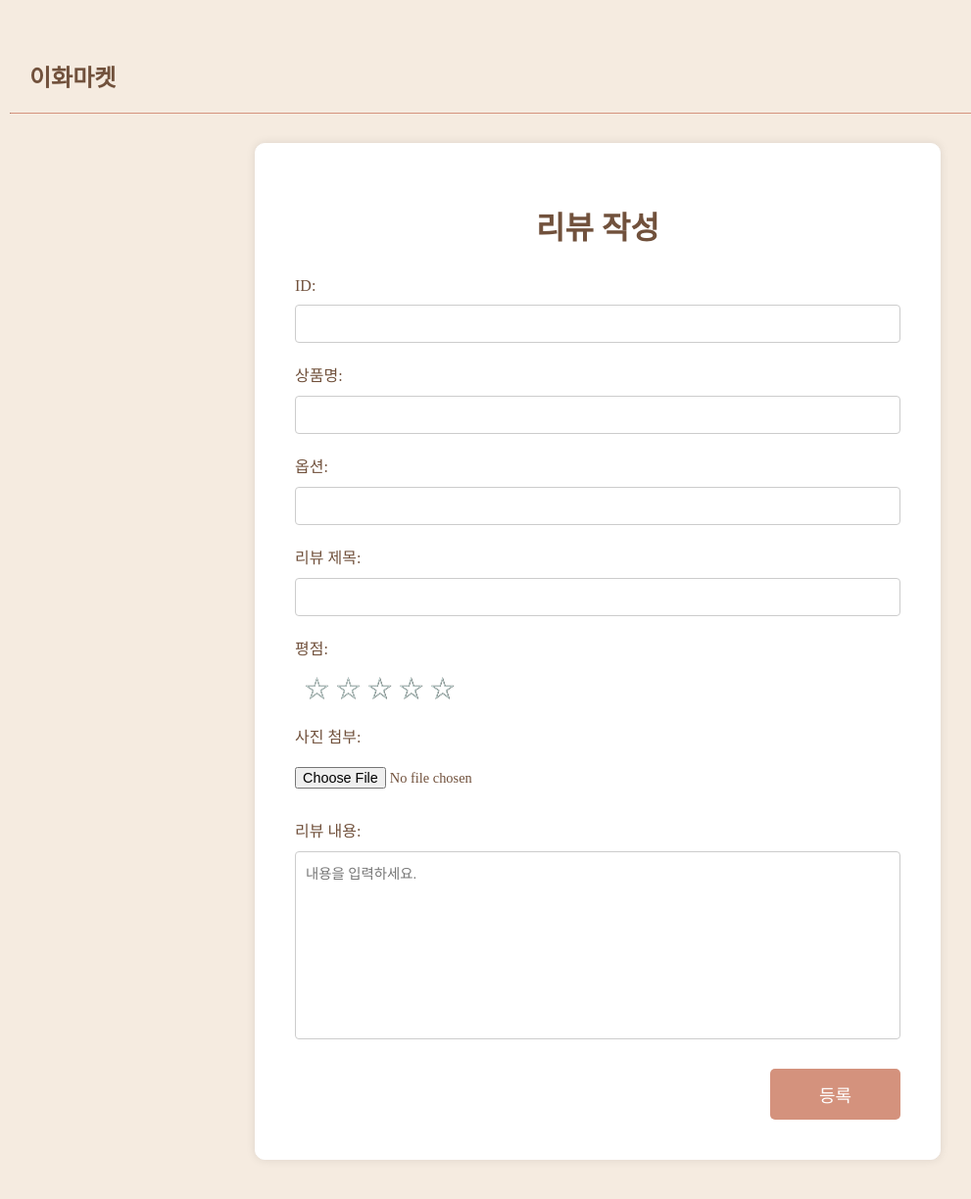
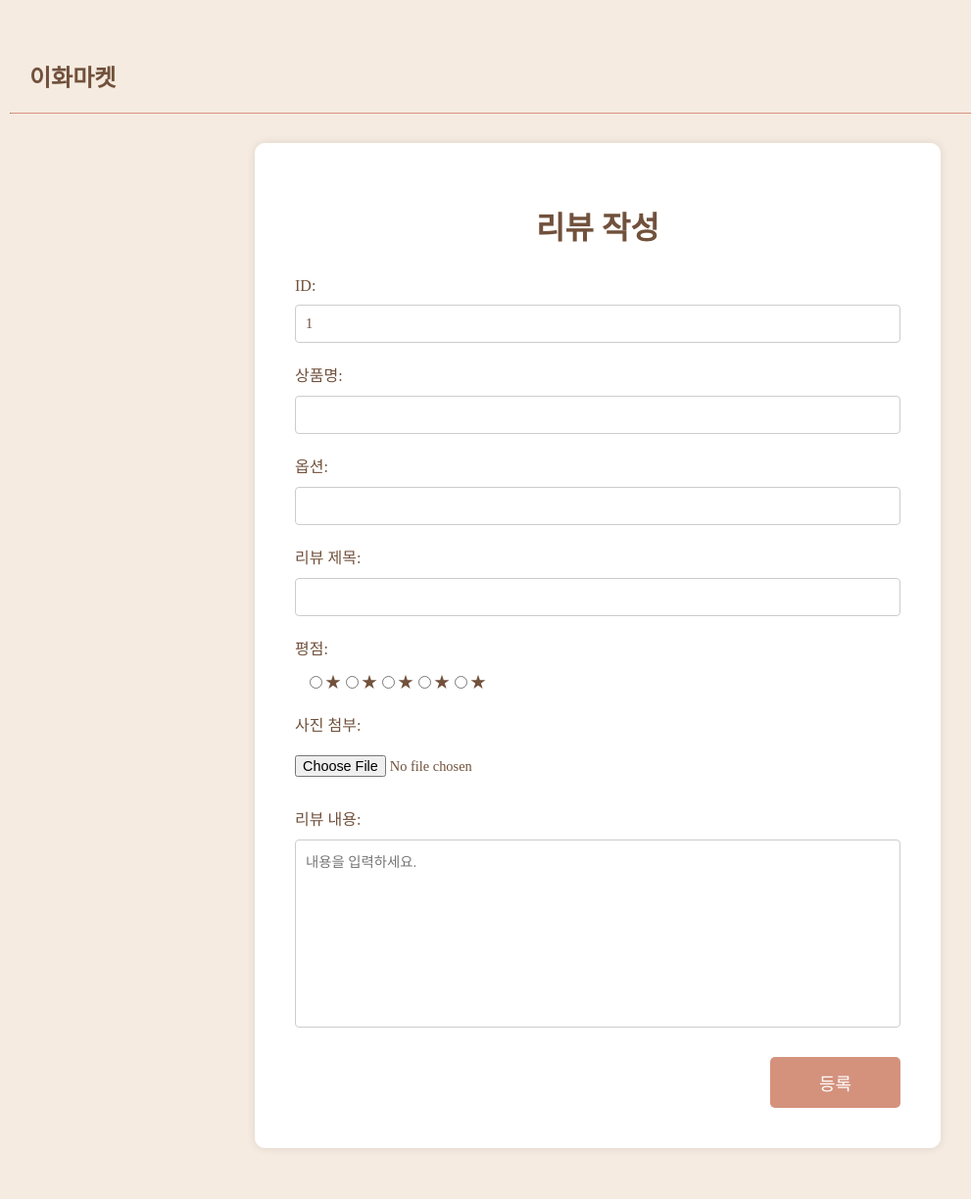
Before and after one commit to nomellc/OSP_ewhaMarket, a Flask app: template templates/four_review.html in a window 1280 px wide. Shown: the whole page at 98% size, without its empty margins (30-1021 px from the left). After the commit the page ends 1172 px from the top, so only its background shows below. Run offline with Flask 3, Linux system fonts and the light colour scheme; the template is opened without the code that fills it, so the values that code supplies are empty; the visitor is signed in with stand-in values (Sample User, id 1); some web fonts are replaced.

Commit message:
Update four_review.html

```diff
--- a/templates/four_review.html
+++ b/templates/four_review.html
@@ -14,36 +14,36 @@
     <div class="four-container">
         <h1 class="sub-title">리뷰 작성</h1>
 
-        <form>
+        <form class="mb-3" method="post" action="/reg_review" enctype="multipart/form-data">
             <div class="four-input-group">
                 <label for="id" class="box-label">ID:</label>
-                <input type="text" class="four-text" name="id">
+                <input type="text" class="four-text" name="id" value="{{session['id']}}">
             </div>
 
             <div class="four-input-group">
                 <label for="name" class="box-label">상품명:</label>
-                <input type="text" class="four-text" name="name">
+                <input type="text" class="four-text" name="name" value="{{name}}">
             </div>
 
             <div class="four-input-group">
                 <label for="option" class="box-label">옵션:</label>
-                <input type="text" class="four-text" name="option">
+                <input type="text" class="four-text" name="option" value="{{option}}">
             </div>
 
             <div class="four-input-group">
                 <label for="review" class="box-label">리뷰 제목:</label>
-                <input type="text" class="four-text" name="review">
+                <input type="text" class="four-text" name="review" value="{{title}}">
             </div>
 
             <div class="four-input-group four-rating-group">
                 <label class="box-label">평점:</label>
-                <div class="four-rating">
-                    <span>☆</span>
-                    <span>☆</span>
-                    <span>☆</span>
-                    <span>☆</span>
-                    <span>☆</span>
-                </div>
+                <span class="four-rating">
+                    <input type="radio" name="reviewStar" value="5" id="rate1"><label for="rate1">★</label>
+                    <input type="radio" name="reviewStar" value="4" id="rate2"><label for="rate2">★</label>
+                    <input type="radio" name="reviewStar" value="3" id="rate3"><label for="rate3">★</label>
+                    <input type="radio" name="reviewStar" value="2" id="rate4"><label for="rate4">★</label>
+                    <input type="radio" name="reviewStar" value="1" id="rate5"><label for="rate5">★</label>
+                </span>
             </div>
 
             <div class="four-input-group">
@@ -53,7 +53,7 @@
 
             <div class="four-input-group">
                 <label for="review-content" class="box-label">리뷰 내용:</label>
-                <textarea class="four-review-content" name="review-content" rows="10" placeholder="내용을 입력하세요."></textarea>
+                <textarea class="four-review-content" name="review-content" rows="10" value="{{reviewContents}}" placeholder="내용을 입력하세요."></textarea>
             </div>
             <button type="submit" class="submit-button">등록</button>
         </form>
```
